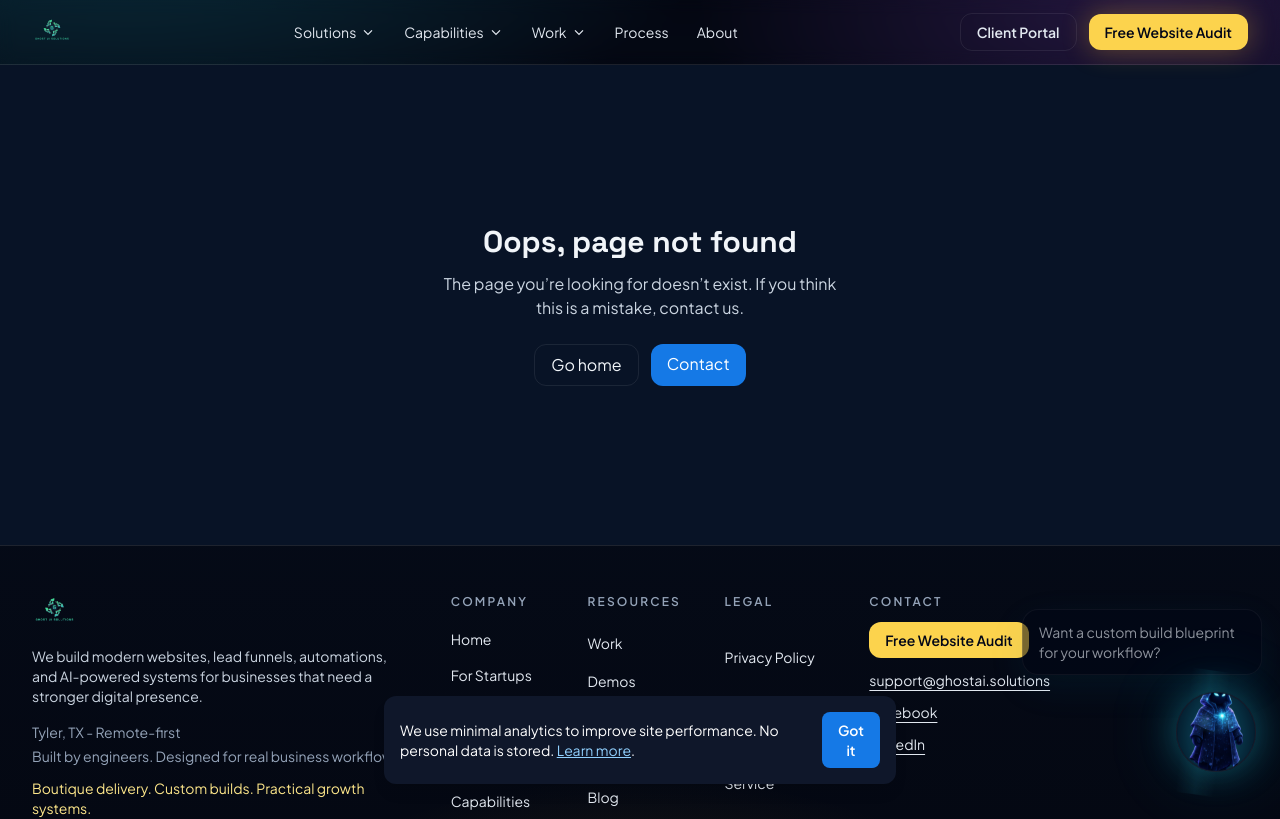
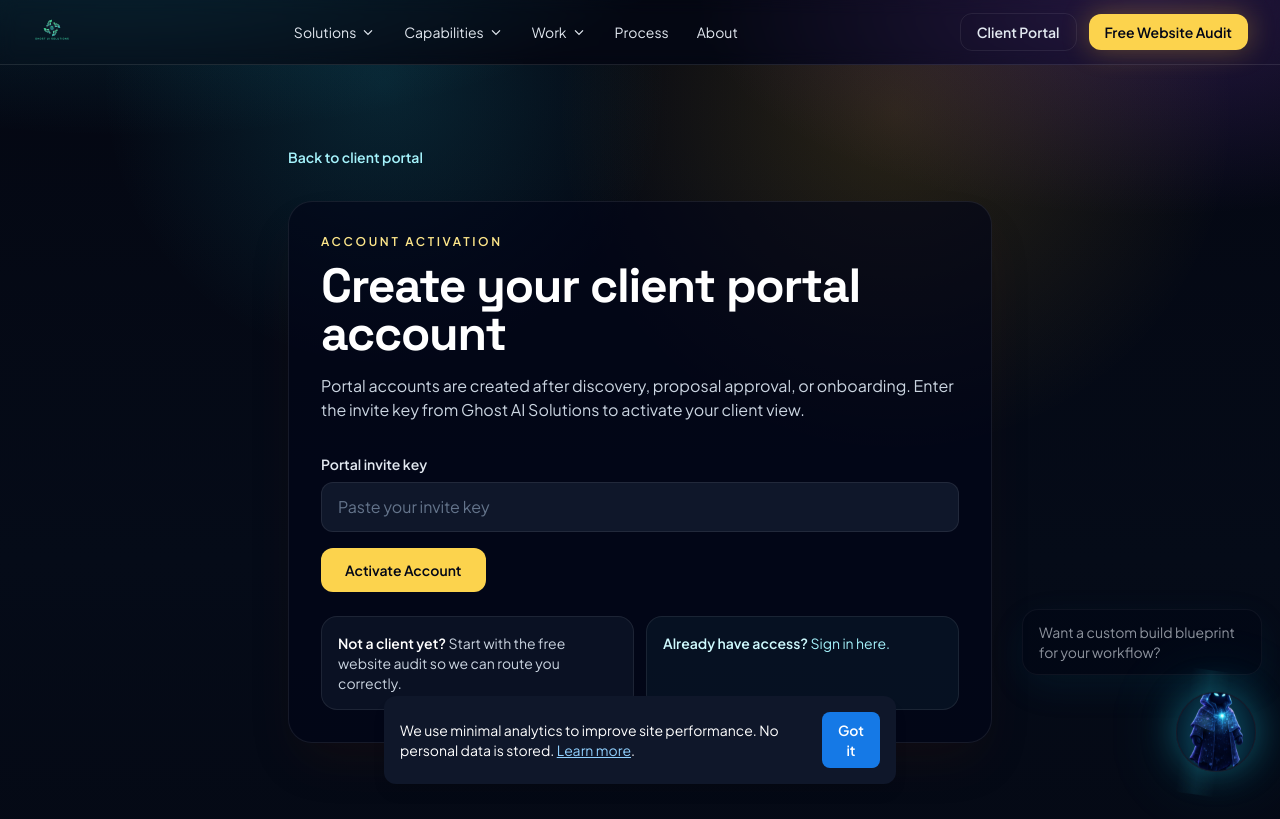
Before and after one commit to burchdad/ghostaisolutions, a Next.js app: page /client-portal/create-account in a window 1280 px wide. Before the commit this address had no page. Shown: the top 819 px of the page. Built offline with nearby package versions, Linux system fonts and the light colour scheme.

Commit message:
Add client portal account entry pages

```diff
--- /dev/null
+++ b/app/client-portal/create-account/page.js
@@ -0,0 +1,60 @@
+import Link from "next/link";
+
+export const metadata = {
+  title: "Create Client Portal Account - Ghost AI Solutions",
+  description: "Activate a Ghost Growth Portal account after discovery, proposal approval, or client onboarding.",
+};
+
+export default function ClientPortalCreateAccountPage() {
+  return (
+    <main className="relative overflow-hidden">
+      <section className="relative py-16 sm:py-20">
+        <div className="absolute inset-x-0 top-0 h-[30rem] bg-[radial-gradient(circle_at_70%_10%,rgba(251,191,36,0.15),transparent_34%),radial-gradient(circle_at_30%_4%,rgba(34,211,238,0.14),transparent_28%)]" />
+        <div className="relative mx-auto max-w-3xl px-4 sm:px-6 lg:px-8">
+          <Link href="/client-portal" className="text-sm font-semibold text-cyan-200 underline-offset-4 hover:underline">
+            Back to client portal
+          </Link>
+
+          <div className="mt-8 rounded-3xl border border-white/10 bg-slate-950/65 p-6 shadow-2xl shadow-amber-950/20 sm:p-8">
+            <p className="text-xs font-semibold uppercase tracking-[0.22em] text-amber-200">Account Activation</p>
+            <h1 className="mt-3 text-3xl font-bold tracking-tight text-white sm:text-5xl">Create your client portal account</h1>
+            <p className="mt-4 text-base text-slate-300">
+              Portal accounts are created after discovery, proposal approval, or onboarding. Enter the invite key from Ghost AI Solutions to activate your client view.
+            </p>
+
+            <form action="/client-portal" method="get" className="mt-8 grid gap-4">
+              <label className="grid gap-2">
+                <span className="text-sm font-semibold text-slate-200">Portal invite key</span>
+                <input
+                  name="key"
+                  required
+                  autoComplete="one-time-code"
+                  placeholder="Paste your invite key"
+                  className="rounded-xl border border-white/10 bg-slate-900 px-4 py-3 text-white outline-none transition placeholder:text-slate-500 focus:border-amber-300/70 focus:ring-2 focus:ring-amber-300/20"
+                />
+              </label>
+              <button
+                type="submit"
+                className="inline-flex w-fit rounded-xl bg-amber-300 px-6 py-3 text-sm font-semibold text-slate-950 transition hover:bg-amber-200"
+              >
+                Activate Account
+              </button>
+            </form>
+
+            <div className="mt-6 grid gap-3 text-sm text-slate-300 sm:grid-cols-2">
+              <div className="rounded-2xl border border-white/10 bg-slate-900/70 p-4">
+                <span className="font-semibold text-white">Not a client yet?</span> Start with the free website audit so we can route you correctly.
+              </div>
+              <div className="rounded-2xl border border-cyan-300/15 bg-cyan-300/5 p-4">
+                <span className="font-semibold text-cyan-100">Already have access?</span>{" "}
+                <Link href="/client-portal/sign-in" className="text-cyan-200 underline-offset-4 hover:underline">
+                  Sign in here.
+                </Link>
+              </div>
+            </div>
+          </div>
+        </div>
+      </section>
+    </main>
+  );
+}
--- a/app/client-portal/page.js
+++ b/app/client-portal/page.js
@@ -51,7 +51,7 @@ export default async function ClientPortalPage({ searchParams }) {
               </div>
               <div className="mt-8 flex flex-wrap gap-4">
                 <TrackCTA
-                  href="/start"
+                  href="/client-portal/create-account"
                   event="client_portal_request_access"
                   section="client_portal"
                   placement="hero"
@@ -61,7 +61,7 @@ export default async function ClientPortalPage({ searchParams }) {
                   Create New Account
                 </TrackCTA>
                 <Link
-                  href="/admin/login"
+                  href="/client-portal/sign-in"
                   className="inline-flex rounded-xl border border-cyan-300/35 px-6 py-3 text-sm font-semibold text-cyan-100 transition hover:border-cyan-200 hover:bg-cyan-300/10 hover:text-white"
                 >
                   Sign In
--- /dev/null
+++ b/app/client-portal/sign-in/page.js
@@ -0,0 +1,52 @@
+import Link from "next/link";
+
+export const metadata = {
+  title: "Client Portal Sign In - Ghost AI Solutions",
+  description: "Sign in to the Ghost Growth Portal with your client portal access key.",
+};
+
+export default function ClientPortalSignInPage() {
+  return (
+    <main className="relative overflow-hidden">
+      <section className="relative py-16 sm:py-20">
+        <div className="absolute inset-x-0 top-0 h-[30rem] bg-[radial-gradient(circle_at_70%_10%,rgba(34,211,238,0.16),transparent_34%),radial-gradient(circle_at_30%_4%,rgba(251,191,36,0.12),transparent_28%)]" />
+        <div className="relative mx-auto max-w-3xl px-4 sm:px-6 lg:px-8">
+          <Link href="/client-portal" className="text-sm font-semibold text-cyan-200 underline-offset-4 hover:underline">
+            Back to client portal
+          </Link>
+
+          <div className="mt-8 rounded-3xl border border-white/10 bg-slate-950/65 p-6 shadow-2xl shadow-cyan-950/20 sm:p-8">
+            <p className="text-xs font-semibold uppercase tracking-[0.22em] text-cyan-200">Client Portal</p>
+            <h1 className="mt-3 text-3xl font-bold tracking-tight text-white sm:text-5xl">Sign in to your portal</h1>
+            <p className="mt-4 text-base text-slate-300">
+              Use the portal access key Ghost AI Solutions sent after your client workspace was created.
+            </p>
+
+            <form action="/client-portal" method="get" className="mt-8 grid gap-4">
+              <label className="grid gap-2">
+                <span className="text-sm font-semibold text-slate-200">Portal access key</span>
+                <input
+                  name="key"
+                  required
+                  autoComplete="one-time-code"
+                  placeholder="Paste your portal key"
+                  className="rounded-xl border border-white/10 bg-slate-900 px-4 py-3 text-white outline-none transition placeholder:text-slate-500 focus:border-cyan-300/70 focus:ring-2 focus:ring-cyan-300/20"
+                />
+              </label>
+              <button
+                type="submit"
+                className="inline-flex w-fit rounded-xl bg-cyan-300 px-6 py-3 text-sm font-semibold text-slate-950 transition hover:bg-cyan-200"
+              >
+                Open Portal
+              </button>
+            </form>
+
+            <div className="mt-6 rounded-2xl border border-cyan-300/15 bg-cyan-300/5 p-4 text-sm text-slate-300">
+              Need access created? Use the account setup path only after your discovery call or approved proposal.
+            </div>
+          </div>
+        </div>
+      </section>
+    </main>
+  );
+}
```
